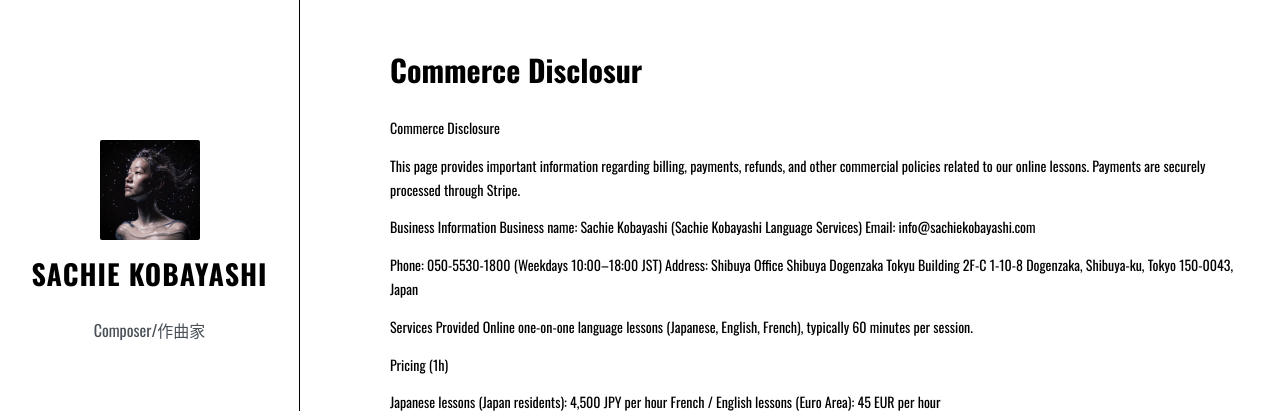
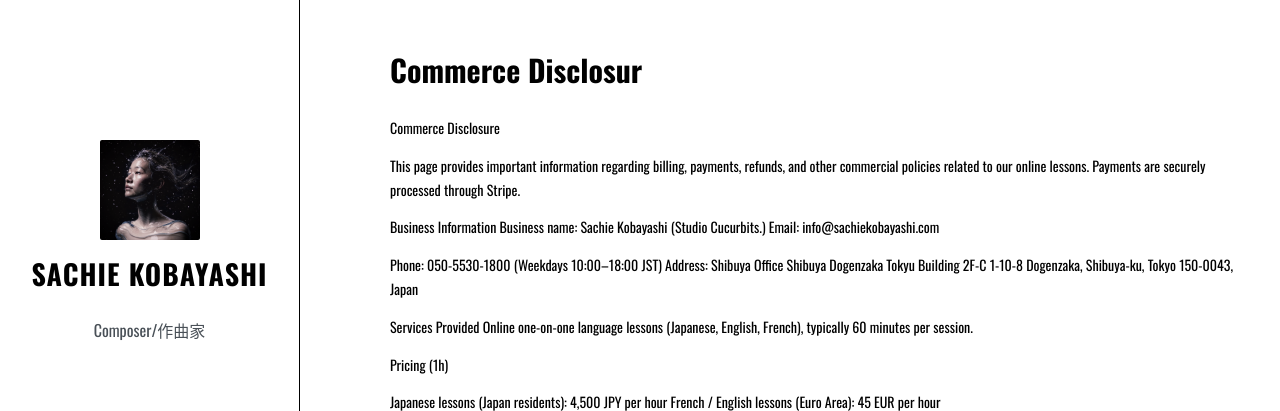
Before and after one commit to kbys88/kbys88.github.io, a Jekyll site: the page built from policies.md, in a window 1280 px wide. Shown: the top 411 px of the page. Built offline with Jekyll 4.4.1, drawn with Linux system fonts in a browser that asks for light colours; nearby versions of some CDN libraries; some web fonts are replaced.

Commit message:
Update policies.md

```diff
--- a/policies.md
+++ b/policies.md
@@ -9,7 +9,7 @@ permalink: /policies/
 This page provides important information regarding billing, payments, refunds, and other commercial policies related to our online lessons. Payments are securely processed through Stripe.
 
 Business Information
-Business name: Sachie Kobayashi (Sachie Kobayashi Language Services)
+Business name: Sachie Kobayashi (Studio Cucurbits.)
 Email: info@sachiekobayashi.com
 
 
```
